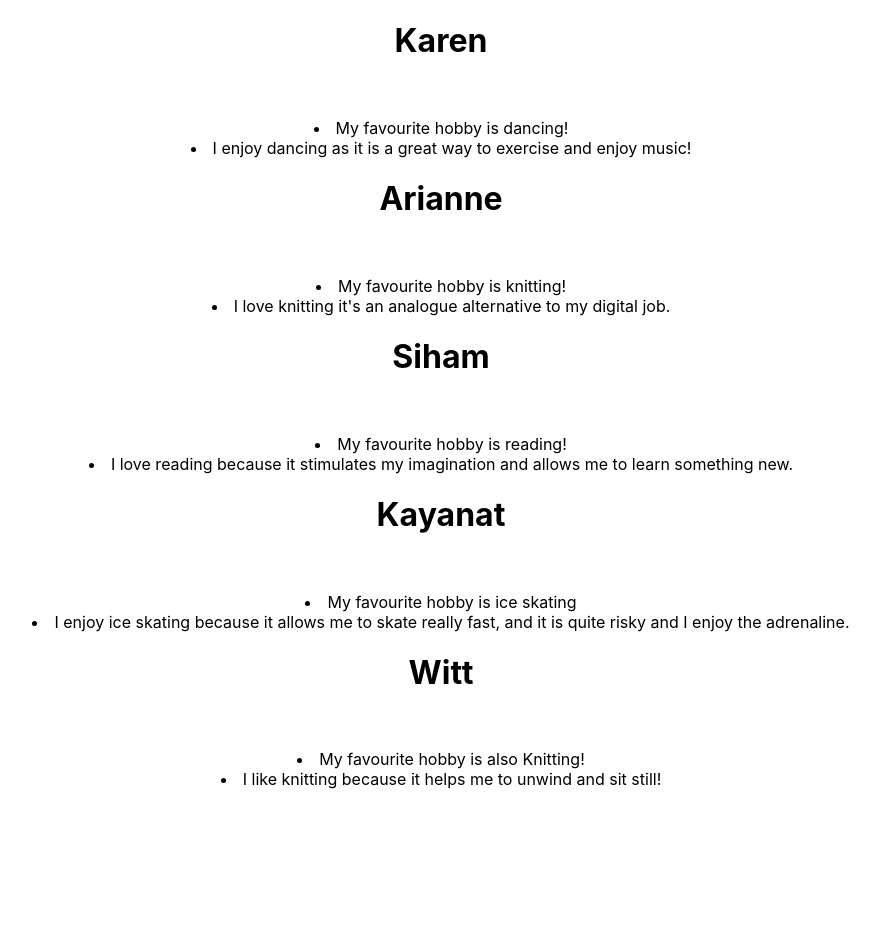
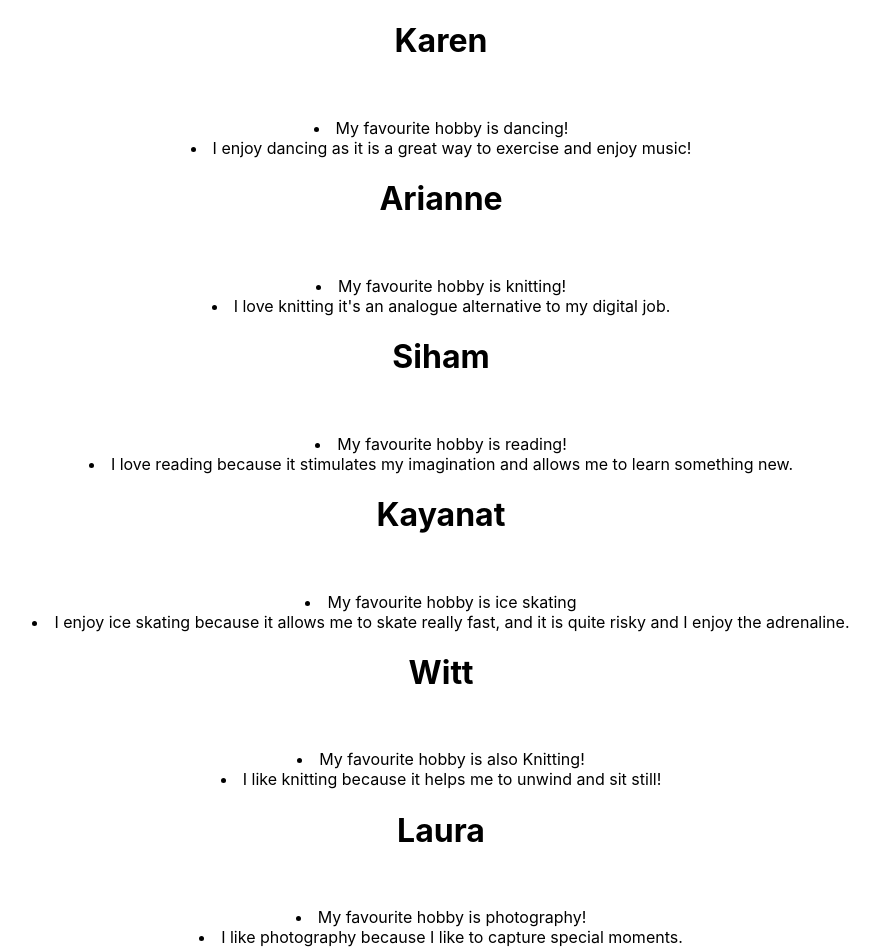
Before and after one commit to KayanatSuleman/CFGGROUP2_PROJECT, a React (Create React App) app: page / in a window 1280 px wide. Shown: the top 952 px of the page, without its empty margins (199-1079 px from the left). Before the commit the page ends 805 px from the top, so only its background shows below. Built offline with nearby package versions, Linux system fonts and the light colour scheme.

Commit message:
Laura files added to Homework2

```diff
--- a/src/App.js
+++ b/src/App.js
@@ -4,6 +4,7 @@ import Arianne from "./Arianne.js";
 import Siham from "./Siham";
 import Kayanat from "./Kayanat.js";
 import Witt from "./Witt.js";
+import Laura from "./Laura.js";
 
 function App() {
   return (
@@ -13,6 +14,7 @@ function App() {
       <Siham />
       <Kayanat />
       <Witt />
+      <Laura />
     </div>
   );
 }
--- /dev/null
+++ b/src/Laura.js
@@ -0,0 +1,16 @@
+function Laura() {
+    return (
+      <div>
+        <h1>Laura</h1>
+        <br></br>
+        <p>
+          <li>My favourite hobby is photography!</li>
+          <li>I like photography because I like to capture special moments.</li>
+        </p>
+      </div>
+    );
+  }
+
+  export default Laura
+
+  ;
```
